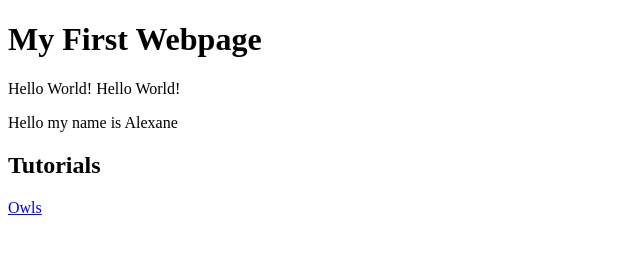
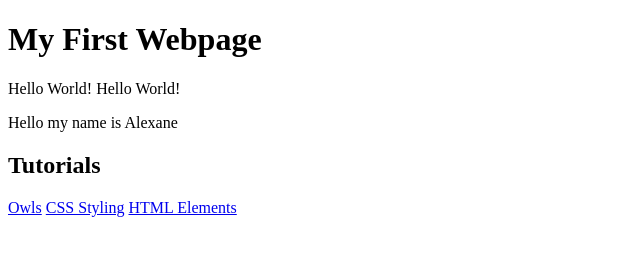
Before and after one commit to alexanemrtn/alexanemrtn.github.io, a plain HTML site: page index.html in a window 1280 px wide. Shown: the whole page, without its empty margins (0-640 px from the left). Drawn offline with Linux system fonts and the light colour scheme.

Commit message:
Last upload

```diff
--- a/index.html
+++ b/index.html
@@ -14,6 +14,8 @@
 
             <h2>Tutorials</h2>
             <a href="owls.html">Owls</a>
+            <a href="https://codepen.io/alexanemrtn/pen/VwYZejL">CSS Styling</a>
+            <a href="https://codepen.io/alexanemrtn/pen/OJJeKRx">HTML Elements</a>
 
         </body>
       </html>
```
